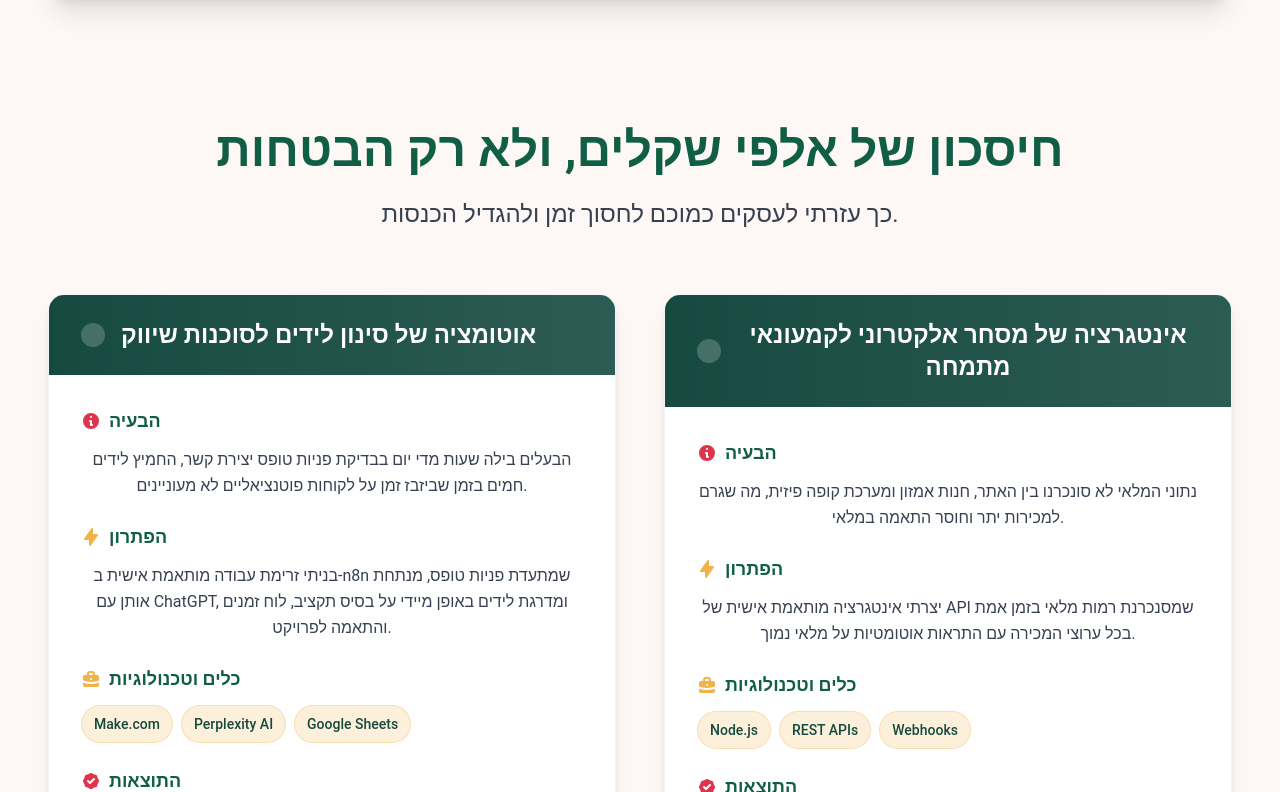
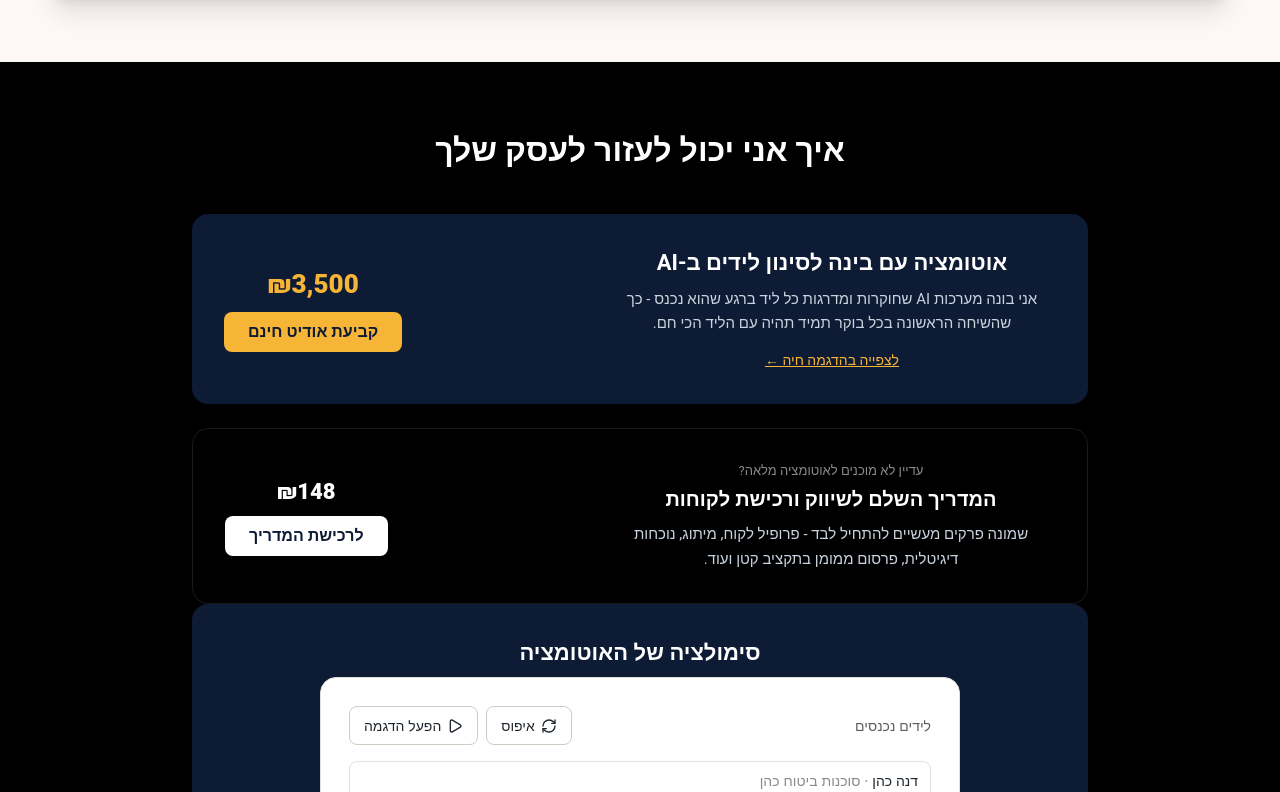
Before and after one commit to frontEndExpert/aylonspigel, a Next.js app: page / in a window 1280 px wide. Shown: the part 1728-2520 px from the top of the page. Built offline with nearby package versions, Linux system fonts and the light colour scheme.

Commit message:
new offer4

```diff
--- /dev/null
+++ b/src/components/Offers.jsx
@@ -0,0 +1,79 @@
+import React from "react";
+import Link from "next/link";
+import LeadIQDemo from "./LeadIQDemo";
+
+  const Offers = ({ data }) => {
+  return (
+    <div className="offers-section bg-black py-16 px-5" dir="rtl">
+      <div className="max-w-4xl mx-auto">
+        <h2 className="text-white text-[32px] font-bold text-center mb-10">
+          איך אני יכול לעזור לעסק שלך
+        </h2>
+
+        {/* ---- Primary offer: AI lead qualification service ---- */}
+        <div className="package bg-[#0d1b34] rounded-2xl p-8 mb-6 flex flex-wrap items-center justify-between gap-6">
+          <div className="max-w-md">
+            <h3 className="text-white text-[22px] font-bold mb-2">
+              אוטומציה עם בינה לסינון לידים ב-AI
+            </h3>
+            <p className="text-[#c9d3de] text-[15px] leading-relaxed mb-3">
+              אני בונה מערכות AI שחוקרות ומדרגות כל ליד ברגע שהוא נכנס - כך
+              שהשיחה הראשונה בכל בוקר תמיד תהיה עם הליד הכי חם.
+            </p>
+            <Link href="/leadsDemo" className="text-[#f7b538] text-sm underline">
+              לצפייה בהדגמה חיה &larr;
+            </Link>
+          </div>
+          <div className="text-center">
+            <div className="text-[#f7b538] text-[26px] font-extrabold">
+              ₪3,500
+            </div>
+            <a
+              href="#contact"
+              className="inline-block mt-2 bg-[#f7b538] text-[#0d1b34] font-bold py-2 px-6 rounded-lg"
+            >
+              קביעת אודיט חינם
+            </a>
+          </div>
+        </div>
+
+        {/* ---- Downsell: ebook ---- */}
+        <div className="package border border-white/10 rounded-2xl p-8 flex flex-wrap items-center justify-between gap-6">
+          <div className="max-w-md">
+            <p className="text-[#8a8a86] text-[13px] mb-1">
+              עדיין לא מוכנים לאוטומציה מלאה?
+            </p>
+            <h3 className="text-white text-[20px] font-bold mb-2">
+              המדריך השלם לשיווק ורכישת לקוחות
+            </h3>
+            <p className="text-[#c9d3de] text-[15px] leading-relaxed">
+              שמונה פרקים מעשיים להתחיל לבד - פרופיל לקוח, מיתוג, נוכחות
+              דיגיטלית, פרסום ממומן בתקציב קטן ועוד.
+            </p>
+          </div>
+          <div className="text-center">
+            <div className="text-white text-[22px] font-extrabold">₪148</div>
+            <a
+              href="https://aylonspigel.gumroad.com/l/more-clients"
+              target="_blank"
+              rel="noopener noreferrer"
+              className="inline-block mt-2 bg-white text-[#0d1b34] font-bold py-2 px-6 rounded-lg"
+            >
+              לרכישת המדריך
+            </a>
+          </div>
+        </div>
+
+        <div className="package bg-[#0d1b34] rounded-2xl p-8 mb-6  items-center">
+          <h3 className="text-white text-[22px] font-bold mb-2">
+          סימולציה של האוטומציה
+          </h3>
+          <LeadIQDemo />
+        </div>
+
+      </div>
+    </div>
+  );
+};
+
+export default Offers;
--- a/src/components/Portfolio.jsx
+++ b/src/components/Portfolio.jsx
@@ -145,8 +145,6 @@ const Portfolio = ({ data }) => {
           </div>
         </div>
 
-        <LeadIQDemo />
-
         {/* Final CTA Section */}
         <div className="text-center mt-12 sm:mt-16 lg:mt-20">
           <p className="text-xl text-gray-700 mb-6 sm:mb-8">
--- a/src/pages/index.jsx
+++ b/src/pages/index.jsx
@@ -2,14 +2,15 @@ import React from 'react';
 import dynamic from 'next/dynamic';
 import App from '@/components/App';
 import Header from '@/components/Header';
-import About from '@/components/About';
-import Resume from '@/components/Resume';
+import Offers from '@/components/Offers';
 import Portfolio from '@/components/Portfolio';
 import Testimonials from '@/components/Testimonials';
 import Contact from '@/components/Contact';
 import Footer from '@/components/Footer';
 import Business from '@/components/business';
 import resumeDataHe from '../../public/static/resumeDataHe.json';
+import About from '@/components/About';
+import Resume from '@/components/Resume';
 
 const Nav = dynamic(() => import('@/components/Nav'), { ssr: true });
 
@@ -20,6 +21,7 @@ export default function HomeHe() {
 				<Nav />
 				<Header data={ resumeDataHe.main } />
 				<Business data={ resumeDataHe.business } />
+				<Offers />
 				<Portfolio data={ resumeDataHe.portfolio } />
 				<Testimonials data={ resumeDataHe.testimonials } />
 				<Contact data={ resumeDataHe } />
```
